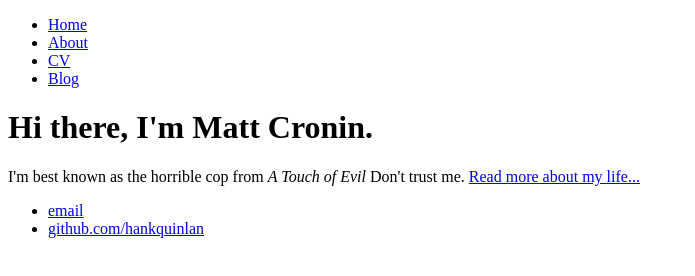
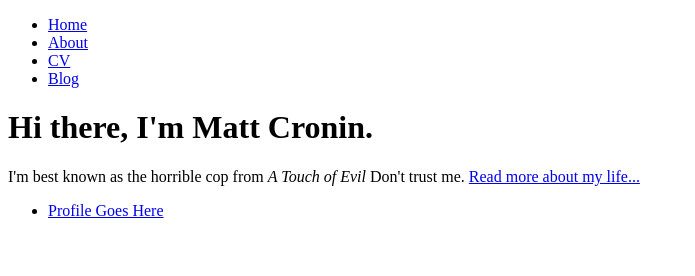
Before and after one commit to jmpcronin/jmpcronin.github.io, a plain HTML site: page index.html in a window 1280 px wide. Shown: the whole page, without its empty margins (0-695 px from the left). Drawn offline with Linux system fonts and the light colour scheme.

Commit message:
Update index.html

```diff
--- a/index.html
+++ b/index.html
@@ -20,8 +20,8 @@
 		</div><!-- /.container -->
 		<footer>
     		<ul>
-        		<li><a href="mailto:hankquinlanhub@gmail.com">email</a></li>
-        		<li><a href="https://github.com/hankquinlan">github.com/hankquinlan</a></li>
+
+        		<li><a href="https://github.com/jmpcronin">Profile Goes Here</a></li>
 			</ul>
 		</footer>
 	</body>
```
